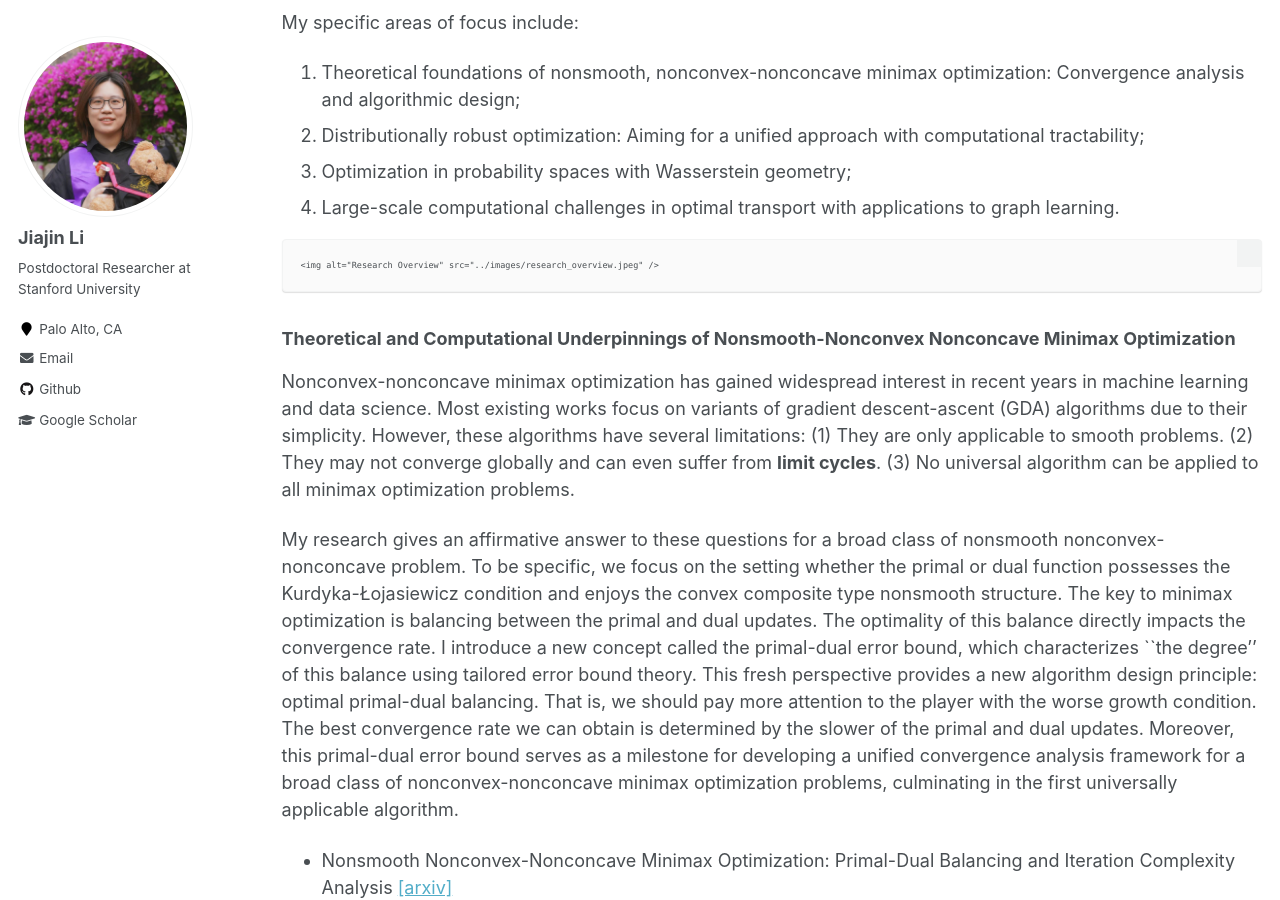
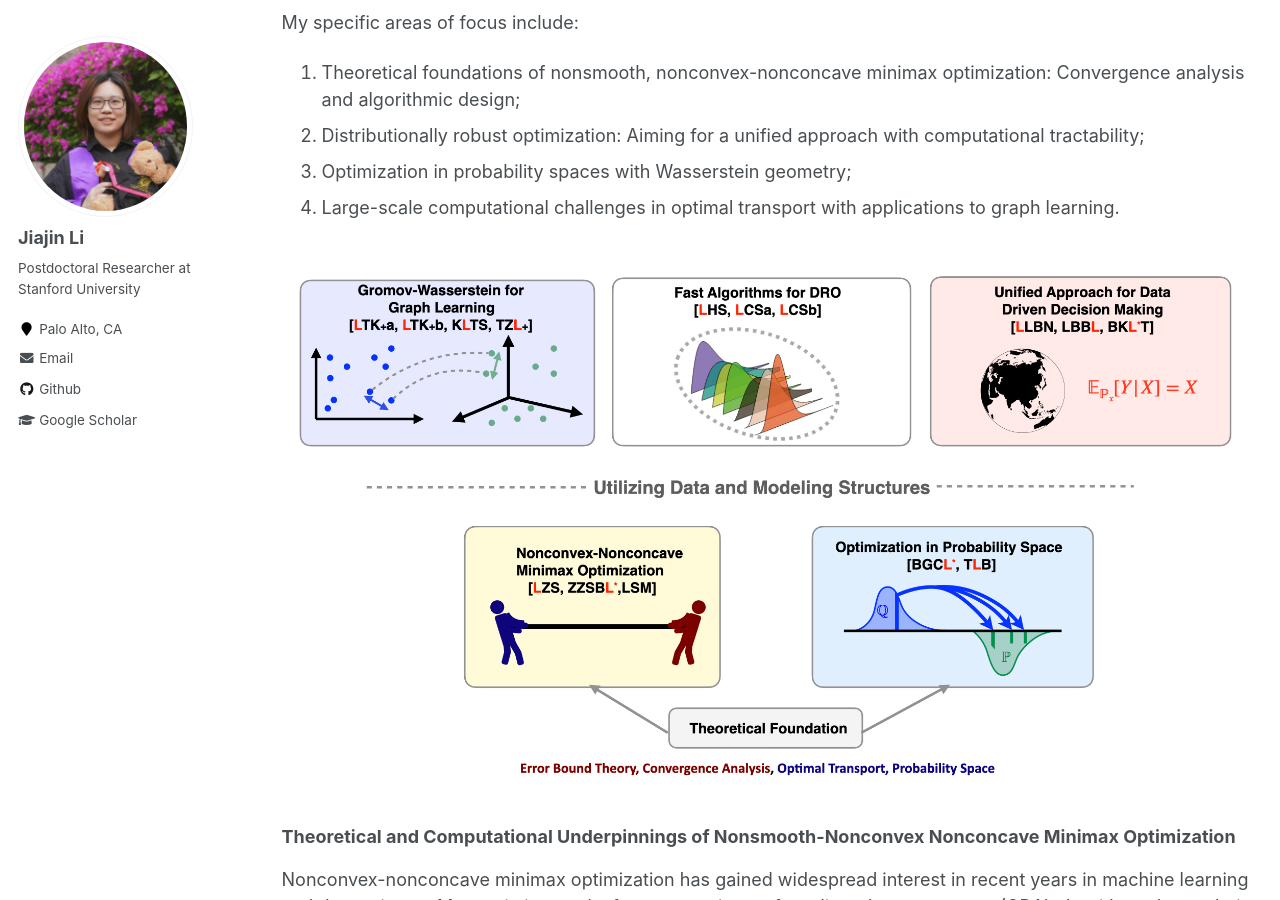
Before and after one commit to gerrili1996/gerrili1996.github.io, a Jekyll site: the page built from _pages/research.md, in a window 1280 px wide and 900 px high, scrolled down 314 px. Built offline with Jekyll 4.4.1, drawn with Linux system fonts in a browser that asks for light colours; formulas are drawn with MathJax 3.

Commit message:
update research overview

````diff
--- a/_pages/research.md
+++ b/_pages/research.md
@@ -14,9 +14,7 @@ My research interests lie in mathematical optimization and its applications in d
 3. Optimization in probability spaces with Wasserstein geometry;
 4. Large-scale computational challenges in optimal transport with applications to graph learning.
 
-```
-<img alt="Research Overview" src="../images/research_overview.jpeg" />
-```
+![Research Overview](https://gerrili1996.github.io/images/research_overview.jpeg)
 
 ### Theoretical and Computational Underpinnings of Nonsmooth-Nonconvex Nonconcave Minimax Optimization
 
````
